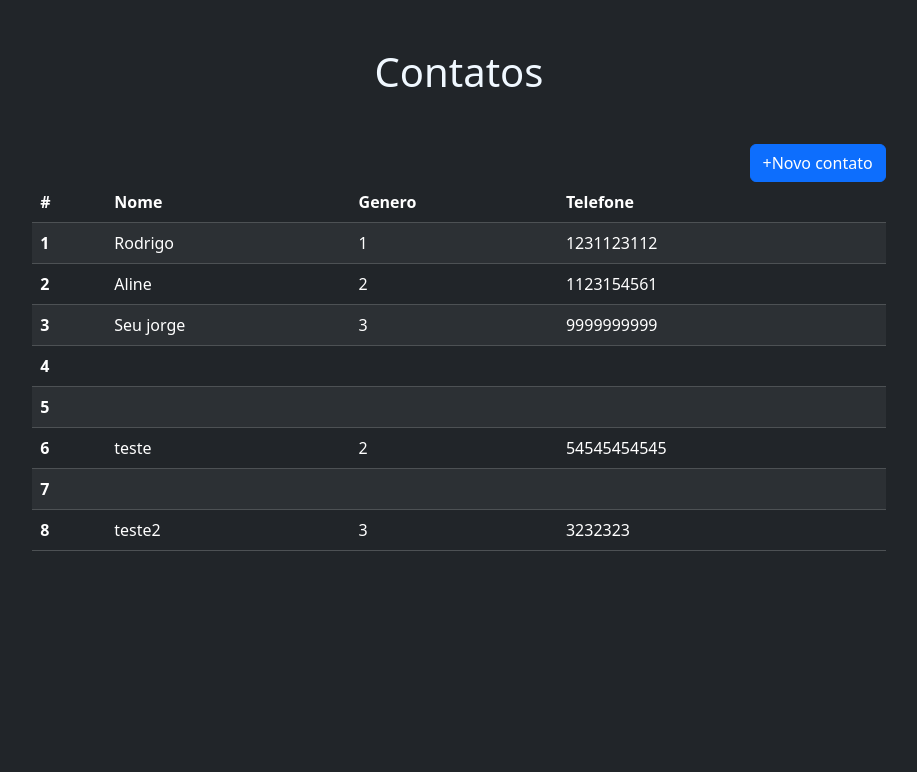
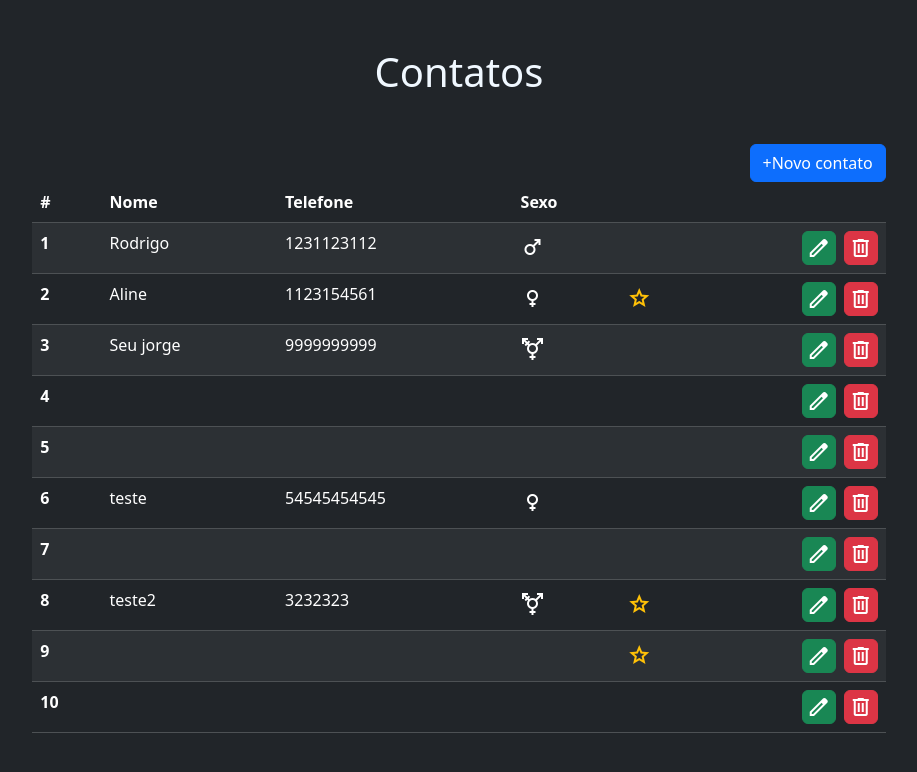
Before and after one commit to Rodrigokaki/Agenda-Frontend-Angular, an Angular app: page / in a window 1280 px wide. Shown: the top 772 px of the page, without its empty margins (181-1098 px from the left). Built offline with nearby package versions, Linux system fonts and the light colour scheme; data requests are answered from the project's data file.

Commit message:
Adiciona icones na tabela

```diff
--- a/db.json
+++ b/db.json
@@ -63,6 +63,22 @@
       "telephone": "3232323",
       "favorite": true,
       "id": 8
+    },
+    {
+      "name": "",
+      "age": "",
+      "gender": "",
+      "telephone": "",
+      "favorite": true,
+      "id": 9
+    },
+    {
+      "name": "",
+      "age": "",
+      "gender": "",
+      "telephone": "",
+      "favorite": "",
+      "id": 10
     }
   ]
 }
--- a/src/app/contact.ts
+++ b/src/app/contact.ts
@@ -4,5 +4,5 @@ export interface Contact {
     age: Number,
     gender: Number,
     telephone: Number,
-    favorite: Number
+    favorite: Boolean
 }
--- a/src/app/contacts/contacts.component.html
+++ b/src/app/contacts/contacts.component.html
@@ -11,16 +11,55 @@
             <tr>
               <th scope="col">#</th>
               <th scope="col">Nome</th>
-              <th scope="col">Genero</th>
               <th scope="col">Telefone</th>
+              <th scope="col">Sexo</th>
+              <th scope="col"></th>
+              <th scope="col"></th>
             </tr>
           </thead>
           <tbody>
             <tr *ngFor="let contact of contacts">
               <th scope="row">{{contact.id}}</th>
               <td>{{contact.name}}</td>
-              <td>{{contact.gender}}</td>
               <td>{{contact.telephone}}</td>
+              <td>
+                <div *ngIf="contact.gender == 1" class="pt-1">
+                  <span class="material-symbols-outlined">
+                    male
+                  </span>
+                </div>
+                <div *ngIf="contact.gender == 2" class="pt-1">
+                  <span class="material-symbols-outlined">
+                    female
+                  </span>
+                </div>
+                <div *ngIf="contact.gender == 3" class="pt-1">
+                  <span class="material-symbols-outlined">
+                    transgender
+                  </span>
+                </div>
+              </td>
+              <td>
+                <div *ngIf="contact.favorite == true" class="pt-1 text-warning">
+                  <span class="material-symbols-outlined">
+                    star
+                  </span>
+                </div>
+              </td>
+              <td>
+                <div class="d-flex gap-2 justify-content-end">
+                  <button class="btn btn-success p-1 d-flex" (click)="edit(contact)">
+                    <span class="material-symbols-outlined">
+                      edit
+                    </span>
+                  </button>
+                  <button class="btn btn-danger p-1 d-flex" (click)="delete(contact)">
+                    <span class="material-symbols-outlined">
+                      delete
+                    </span>
+                  </button>
+                </div>
+              </td>
             </tr>
           </tbody>
         </table>
--- a/src/app/register/register.component.ts
+++ b/src/app/register/register.component.ts
@@ -39,4 +39,13 @@ export class RegisterComponent implements OnInit{
       next: data => this.contacts.push(data)
     })
   }
+
+  edit(contact: Contact){
+
+  }
+
+  delete(contact: Contact){
+
+  }
+
 }
--- a/src/index.html
+++ b/src/index.html
@@ -6,6 +6,7 @@
   <base href="/">
   <meta name="viewport" content="width=device-width, initial-scale=1">
   <link rel="icon" type="image/x-icon" href="favicon.ico">
+  <link rel="stylesheet" href="https://fonts.googleapis.com/css2?family=Material+Symbols+Outlined:opsz,wght,FILL,GRAD@24,400,0,0" />
 </head>
 <body>
   <app-root></app-root>
```
